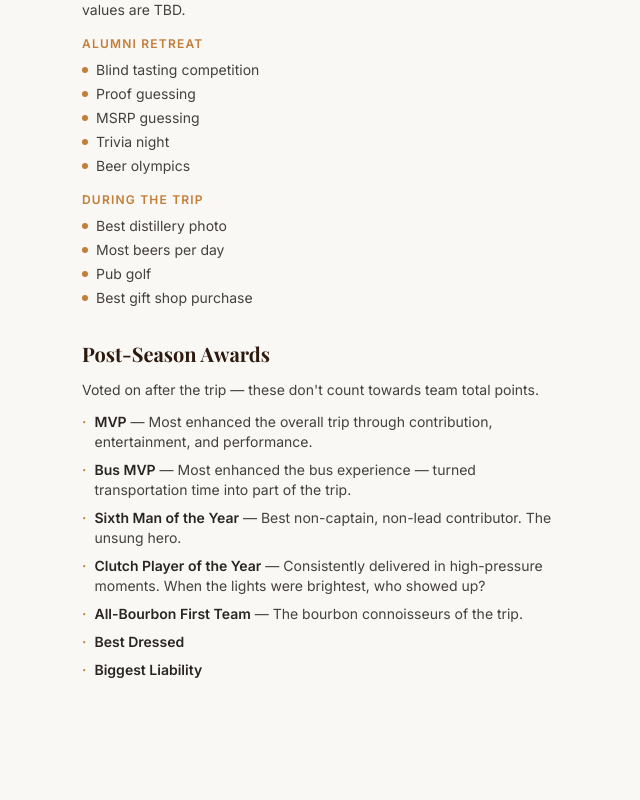
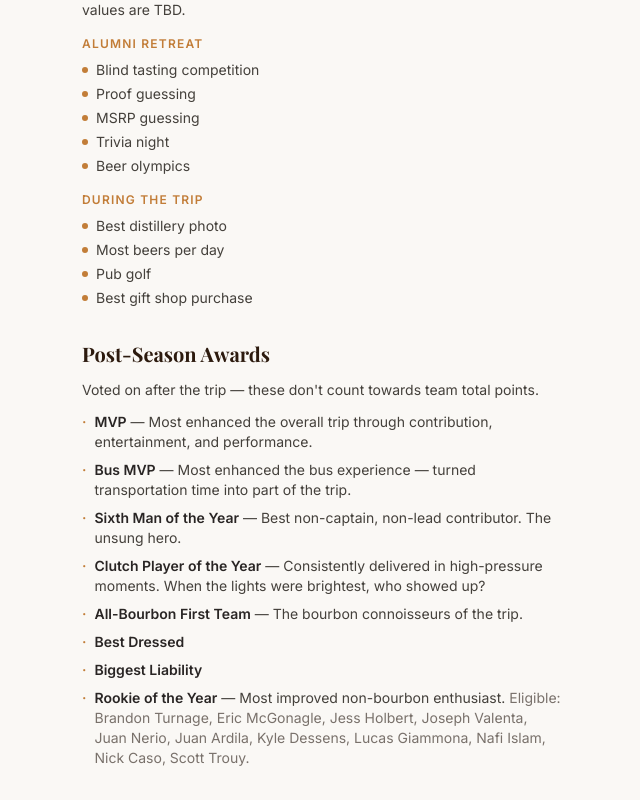
Before and after one commit to andrewlin27/bourbon-trip, a Next.js app: page /help in a window 1280 px wide. Shown: the part 824-1624 px from the top of the page, without its empty margins (318-958 px from the left). Before the commit the page ends 1536 px from the top, so only its background shows below. Built offline with nearby package versions, Linux system fonts and the light colour scheme; no server answers; a web font is replaced by a local one.

Commit message:
feat: add Rookie of the Year award to help page Post-Season Awards
Co-Authored-By: Claude Sonnet 4.6 <noreply@anthropic.com>

```diff
--- a/src/app/(public)/help/page.tsx
+++ b/src/app/(public)/help/page.tsx
@@ -93,6 +93,14 @@ export default function HelpPage() {
                 </span>
               </li>
             ))}
+            <li className="flex gap-2 list-none">
+              <span className="text-bourbon-amber font-semibold shrink-0">·</span>
+              <span>
+                <span className="font-semibold text-stone-800">Rookie of the Year</span>
+                {' — Most improved non-bourbon enthusiast. '}
+                <span className="text-stone-500">Eligible: Brandon Turnage, Eric McGonagle, Jess Holbert, Joseph Valenta, Juan Nerio, Juan Ardila, Kyle Dessens, Lucas Giammona, Nafi Islam, Nick Caso, Scott Trouy.</span>
+              </span>
+            </li>
           </ul>
         </section>
 
```
